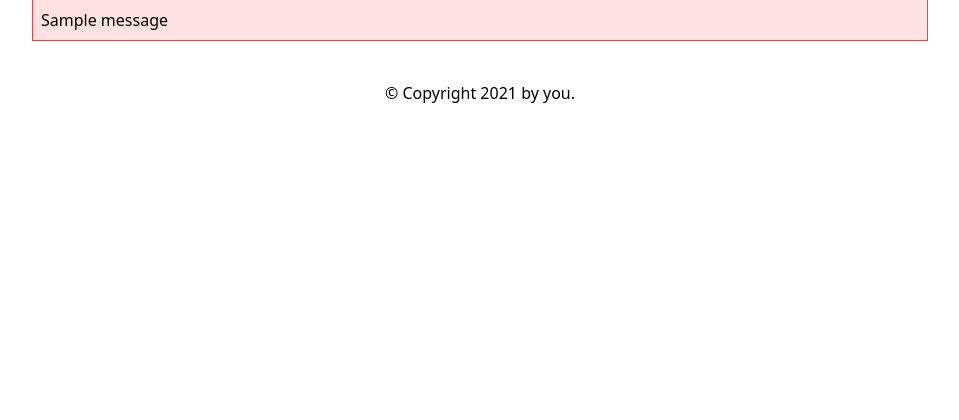
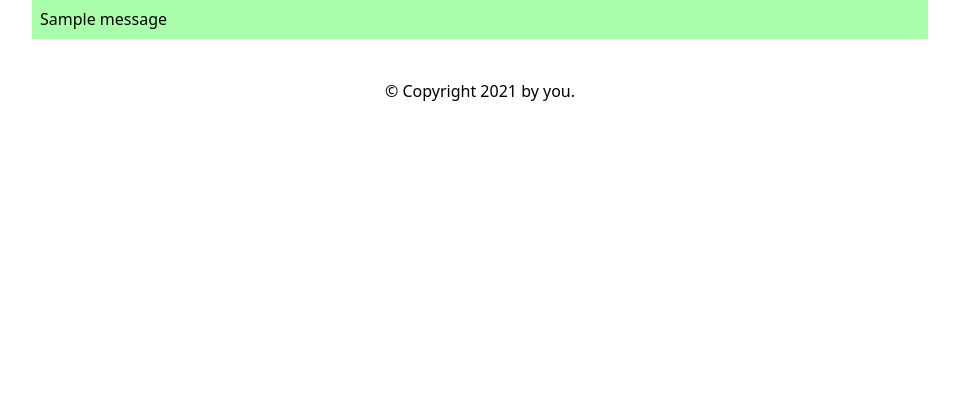
Before and after one commit to hammer-code/hc-106-booklib, a Flask app: page / in a window 1280 px wide. Shown: the part 301-721 px from the top of the page, without its empty margins (160-1119 px from the left). Run offline with Flask 2, Linux system fonts and the light colour scheme; one stand-in notice (Sample message) is shown; parts of the project's set-up code (start-up, migrations or seed data) failed here and were passed over.

Commit message:
add flash messages

```diff
--- a/booklib/templates/base.html
+++ b/booklib/templates/base.html
@@ -73,11 +73,12 @@
       <div class="max-w-4xl px-4 lg:px-0 mx-auto">
         {% block content %}{% endblock %}
       </div>
-      {% with messages = get_flashed_messages() %} {% if messages %}
+      {% with messages = get_flashed_messages(with_categories=true) %} {% if
+      messages %}
       <div class="max-w-4xl px-4 lg:px-0 mx-auto my-5">
-        <ul class="w-full border border-red-500 bg-red-100">
-          {% for message in messages %}
-          <li class="py-2 px-2">{{ message }}</li>
+        <ul class="w-full">
+          {% for category, message in messages %}
+          <li class="py-2 px-2 w-full {{ category }}">{{ message }}</li>
           {% endfor %}
         </ul>
       </div>
```
